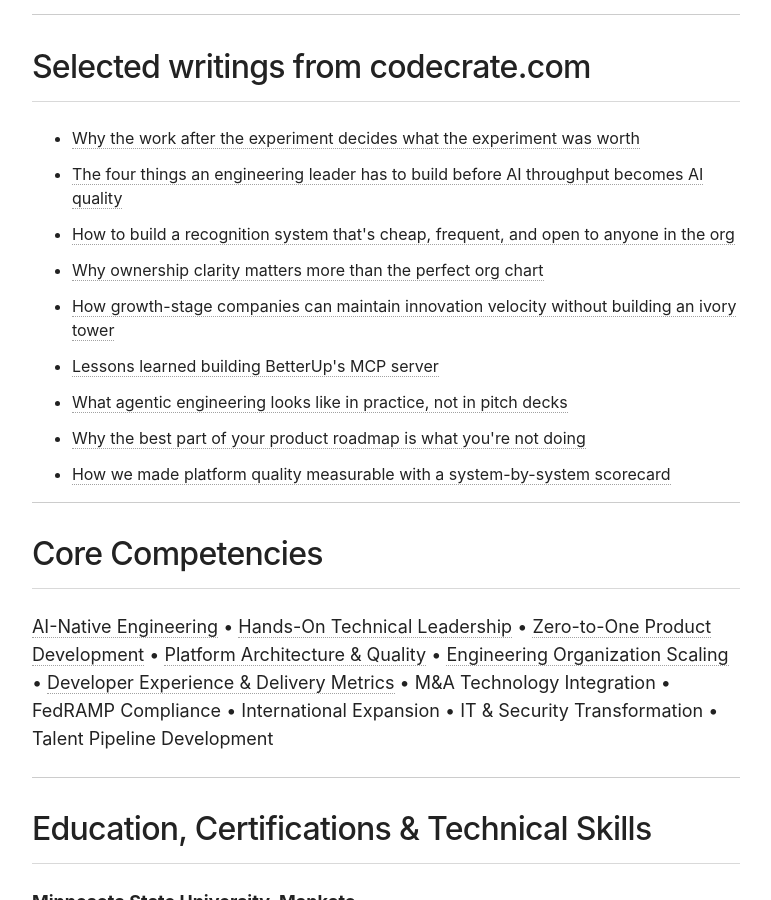
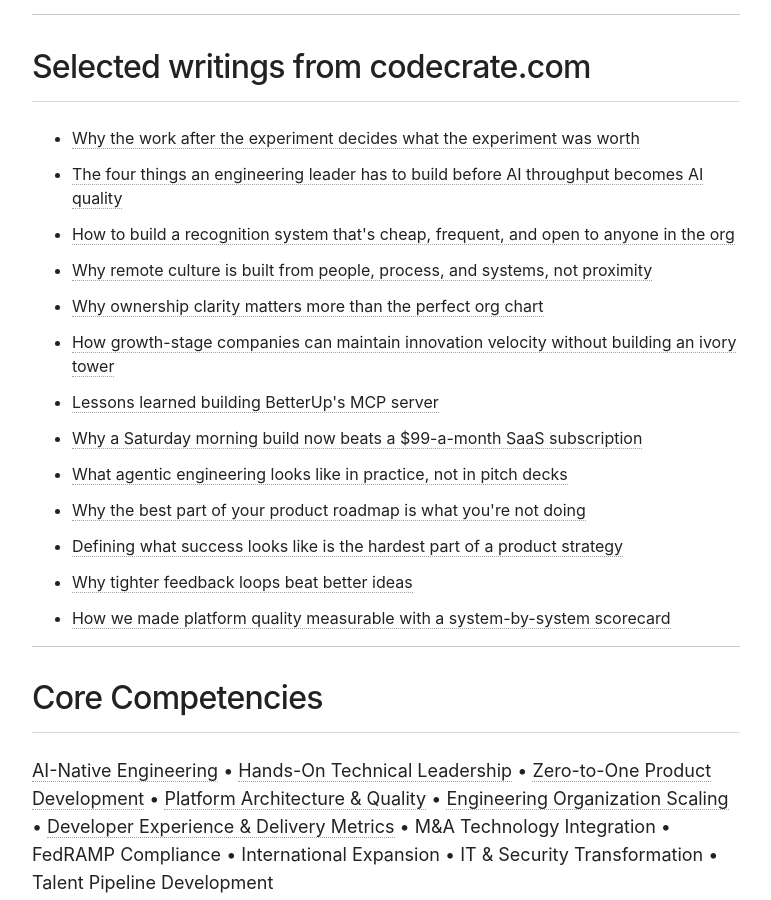
Before and after one commit to wireframe/wireframe.github.com, a Jekyll site: the page built from resume.md, in a window 1280 px wide and 900 px high, scrolled down 2473 px. Shown: the whole window, without its empty margins (254-1025 px from the left). Built offline with Jekyll 4.4.1, drawn with Linux system fonts in a browser that asks for light colours; nearby versions of some CDN libraries.

Commit message:
Add featured descriptions to four posts since 2024
These four were the substantive posts since 2024 with no
featured_description, so they were absent from the Selected Writings list
on the resume and could never surface on the homepage.

Each description leads with the post's contested claim rather than
summarizing its contents, matching the nine already in place. A first
pass produced section lists ("committing to a direction, to action, and
to closing the loop") and acronym-forward summaries, which describe the
shape of a post without saying anything a reader could disagree with.

Deliberately skipped: the two release announcements (hide-self-view,
team-topology-graph), which would land in the resume list beside the
strategy and leadership posts, and From Cynic to Stoic, which is a
personal reflection.

Co-Authored-By: Claude Opus 5 (1M context) <noreply@anthropic.com>

```diff
--- a/_posts/2024-04-13-the-commit-cycle.md
+++ b/_posts/2024-04-13-the-commit-cycle.md
@@ -1,5 +1,7 @@
 ---
 title: "The Commit Cycle"
+featured_description: >
+  Why tighter feedback loops beat better ideas
 tags:
 - product-development
 - engineering
--- a/_posts/2025-02-04-v2ooo.md
+++ b/_posts/2025-02-04-v2ooo.md
@@ -1,5 +1,7 @@
 ---
 title: "Scaling Product Strategy with V2OOO"
+featured_description: >
+  Defining what success looks like is the hardest part of a product strategy
 tags:
 - product-strategy
 - product-development
--- a/_posts/2025-08-25-hacker-renaissance.md
+++ b/_posts/2025-08-25-hacker-renaissance.md
@@ -1,5 +1,7 @@
 ---
 title: "A Hacker Renaissance"
+featured_description: >
+  Why a Saturday morning build now beats a $99-a-month SaaS subscription
 tags:
 - engineering
 - product-development
--- a/_posts/2026-05-30-engineering-your-remote-engineering-team.md
+++ b/_posts/2026-05-30-engineering-your-remote-engineering-team.md
@@ -1,5 +1,7 @@
 ---
 title: "Engineering Your Remote Engineering Team"
+featured_description: >
+  Why remote culture is built from people, process, and systems, not proximity
 tags:
   - engineering
   - remote-work
```
